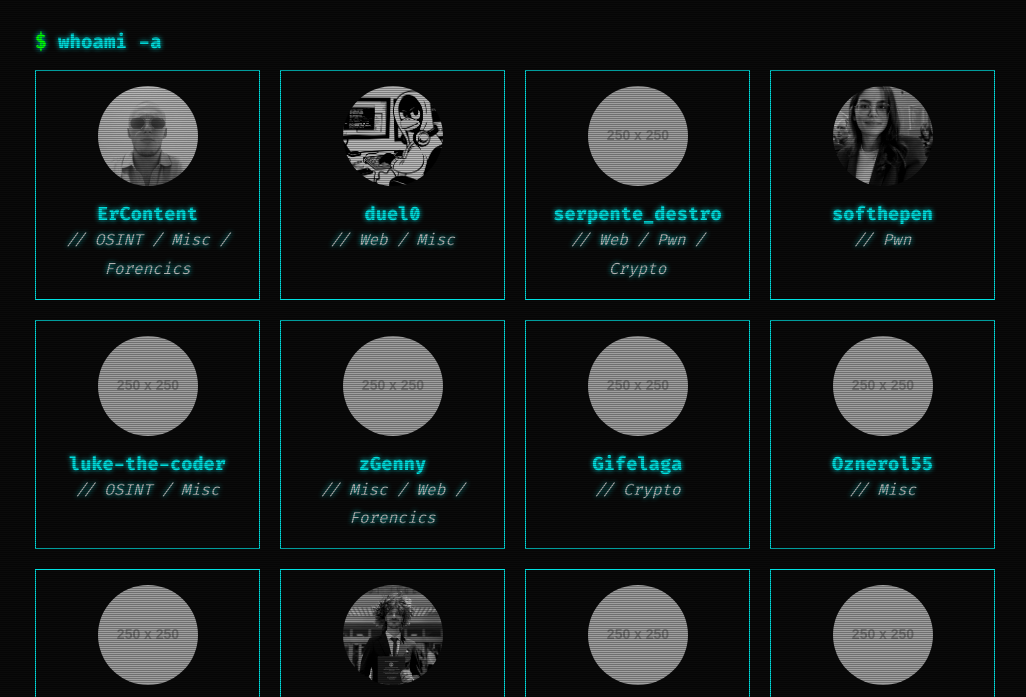
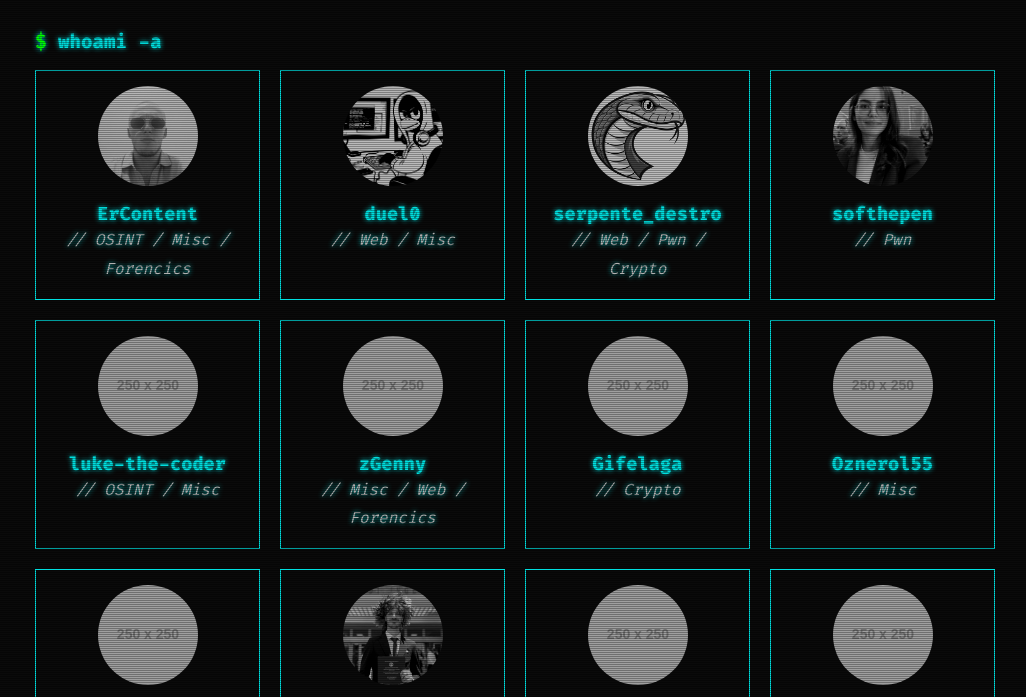
Before and after one commit to napwnli/web, a plain HTML site: page members.html in a window 1280 px wide. Shown: the part 89-786 px from the top of the page, without its empty margins (125-1151 px from the left). Drawn offline with Linux system fonts and the light colour scheme; placeholder pictures from the web are drawn by us.

Commit message:
Update members.html

```diff
--- a/members.html
+++ b/members.html
@@ -52,7 +52,7 @@
                     </div>
                     <!-- Member Card 3 -->
                     <div class="member-card">
-                        <img src="https://via.placeholder.com/250" alt="Member photo" class="terminal-image-effect">
+                        <img src="profiles/serpente_destro.jpg" alt="Member photo" class="terminal-image-effect">
                         <h3>serpente_destro</h3>
                         <p>// Web / Pwn / Crypto</p>
                     </div>
```
